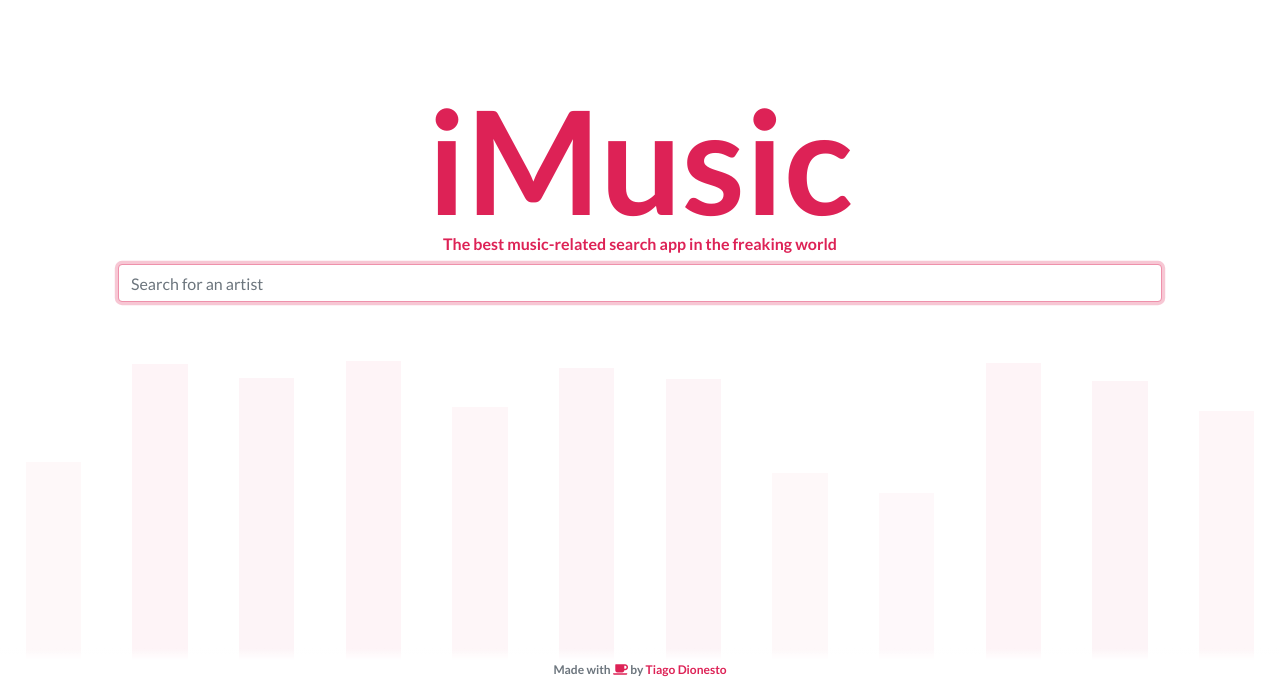
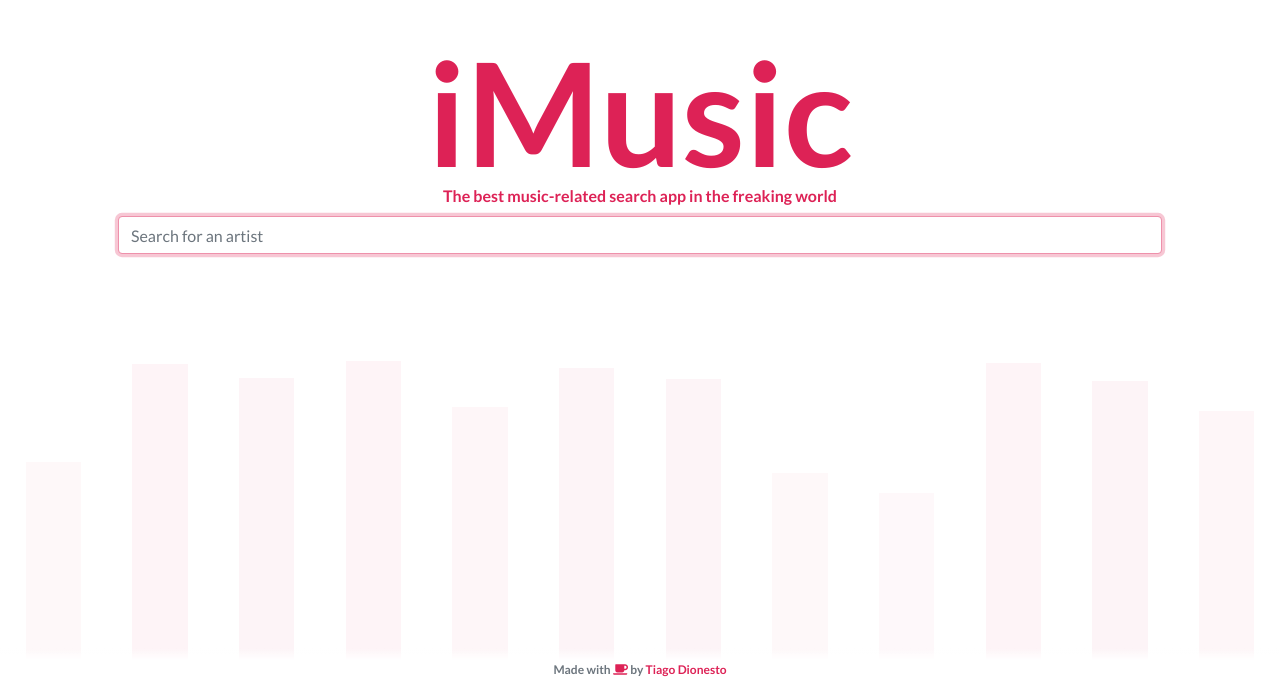
Before and after one commit to tiagodws/imusic, an Angular app: page /#/home in a window 1280 px wide. Shown: the part 120-800 px from the top of the page. Built offline with nearby package versions, Linux system fonts and the light colour scheme.

Commit message:
Update home.component.html

```diff
--- a/src/app/pages/home/home.component.html
+++ b/src/app/pages/home/home.component.html
@@ -13,7 +13,7 @@
     <div class="bar"></div>
 </div>
 
-<div class="container p-5">
+<div class="container px-5">
     <div class="row mb-2">
         <div class="col">
             <h1 class="app-title text-center text-primary font-weight-bolder mb-0">iMusic</h1>
```
